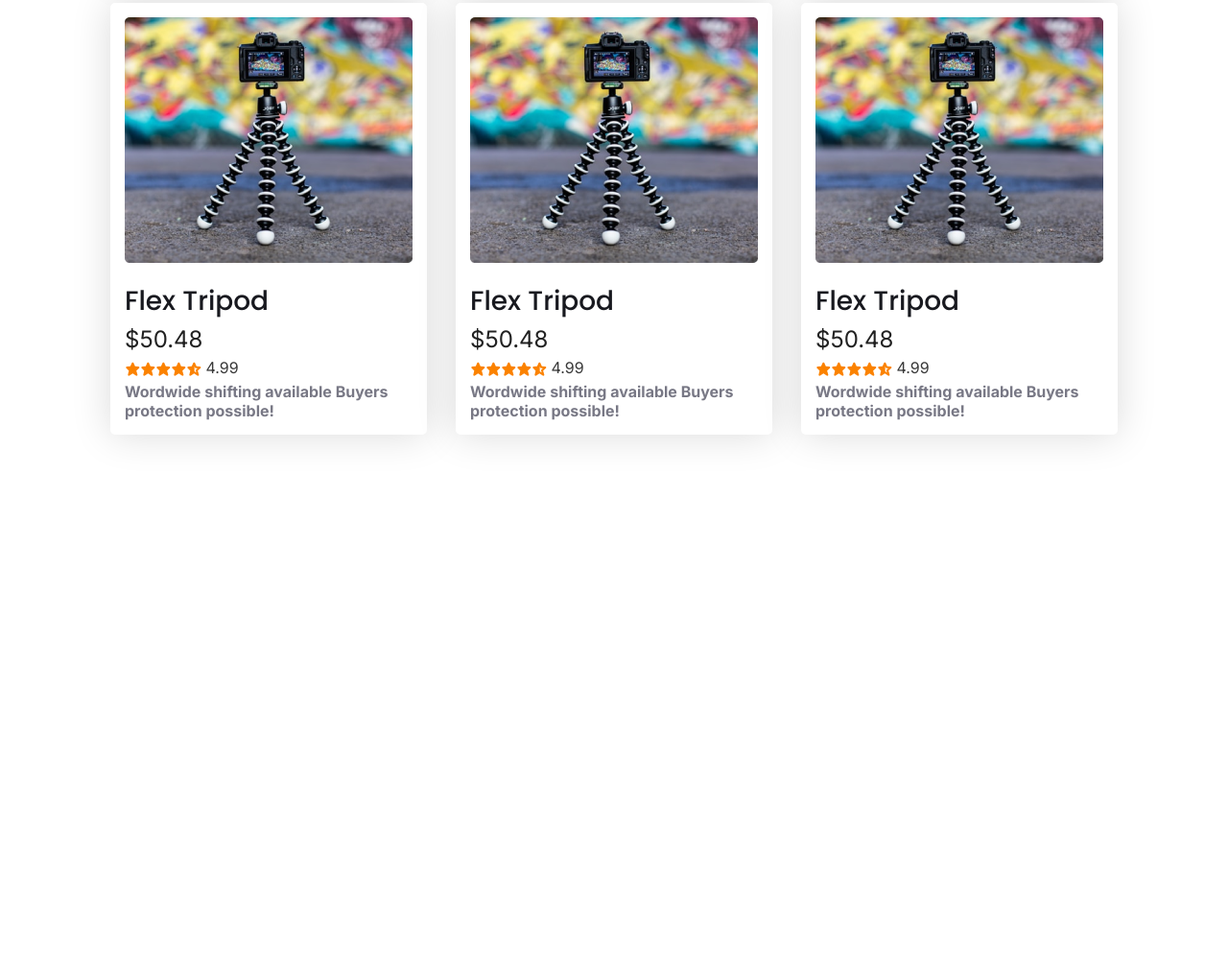
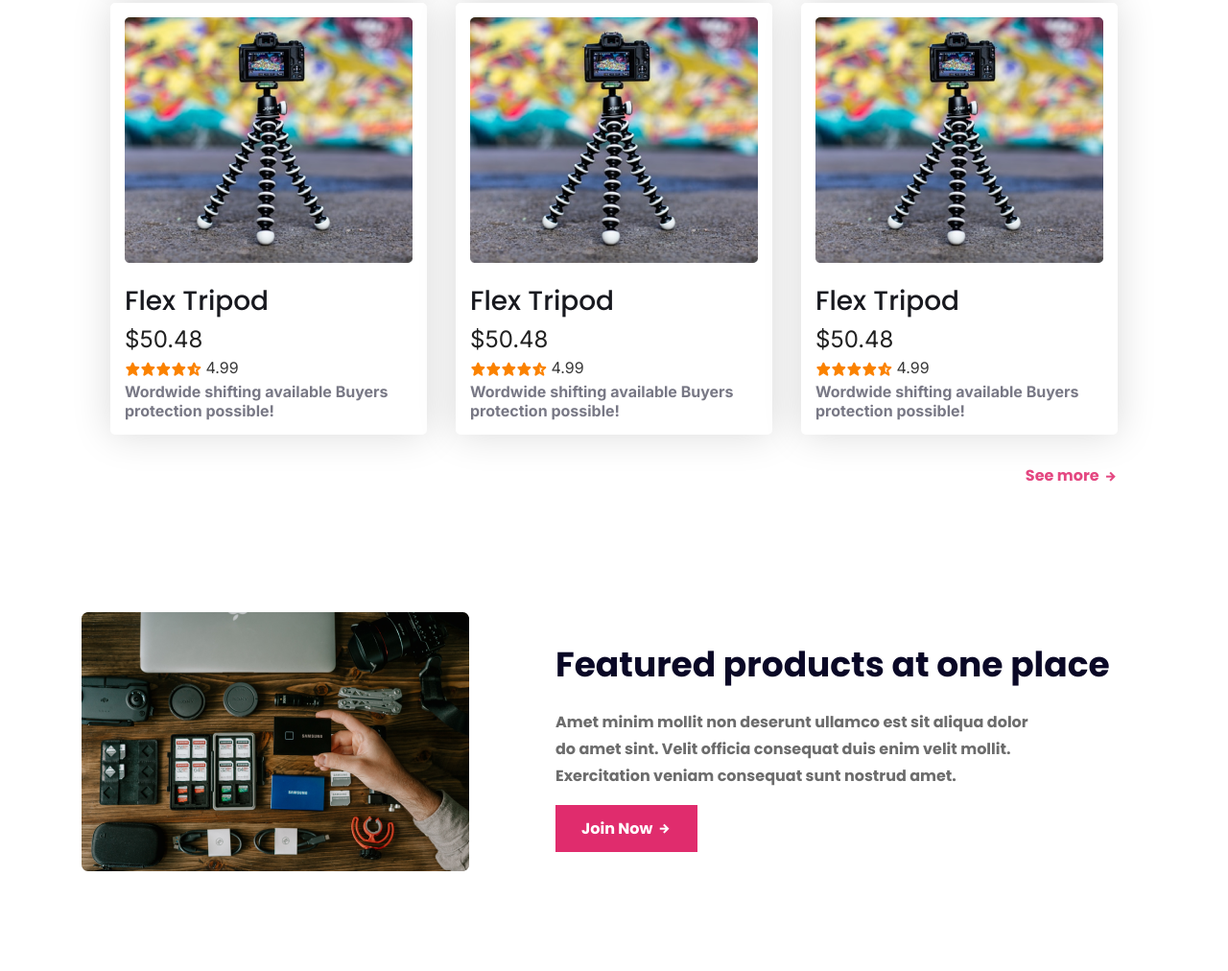
Before and after one commit to mdrieadmia/Influencer-gear, a plain HTML site: page index.html in a window 1280 px wide. Shown: the part 1912-2924 px from the top of the page at 96% size. Before the commit the page ends 2465 px from the top, so only its background shows below. Drawn offline with nearby package versions, Linux system fonts and the light colour scheme.

Commit message:
Collection and Featured content added

```diff
--- a/index.html
+++ b/index.html
@@ -160,6 +160,21 @@
                         </div>
                     </div>
                 </div>
+                <div class="see_more">
+                    <a href="#">See more <i class='bx bx-right-arrow-alt' ></i></a>
+                </div>
+            </section>
+            <section id="featured">
+                <div class="featured_content">
+                    <div class="featured_image">
+                        <img src="./images/gear.png" alt="">
+                    </div>
+                    <div class="featured_text">
+                        <h3>Featured products at one place</h3>
+                        <p>Amet minim mollit non deserunt ullamco est sit aliqua dolor do amet sint. Velit officia consequat duis enim velit mollit. Exercitation veniam consequat sunt nostrud amet.</p>
+                        <a href="#" class="btn">Join Now <i class='bx bx-right-arrow-alt' ></i></a>
+                    </div>
+                </div>
             </section>
         </div>
     </main>
--- a/styles/responsive.css
+++ b/styles/responsive.css
@@ -1,5 +1,6 @@
 /* ------ Medium Device ------ */
 @media screen and (min-width: 992px) and (max-width:1200px) {
+    #featured,
     .brand_logos,
     .banner_content,
     #menubar {
@@ -13,11 +14,11 @@
     #menubar {
         flex-direction: column;
     }
-
+    .featured_content,
     .banner_content {
         flex-direction: column-reverse;
     }
-
+    .featured_content,
     .banner_content {
         text-align: center;
     }
@@ -29,9 +30,13 @@
     #menubar {
         gap: 20px;
     }
+    #featured,
     .brand_logos,
     .banner_content {
         padding: 30px;
+    }
+    .collection_container{
+        grid-template-columns: repeat(2, 1fr);
     }
 }
 
@@ -42,11 +47,11 @@
     #menubar {
         flex-direction: column;
     }
-
+    .featured_content,
     .banner_content {
         flex-direction: column-reverse;
     }
-
+    .featured_content,
     .banner_content {
         text-align: center;
     }
@@ -59,12 +64,12 @@
     .banner_content {
         gap: 50px;
     }
+    .featured_content,
     .brand_logos,
     .banner_content,
     #menubar {
         padding: 30px;
     }
-
     #banner {
         padding: 0;
     }
@@ -78,4 +83,7 @@
         font-size: 1.75rem;
         line-height: 40px;
     }
+    .collection_container{
+        grid-template-columns: repeat(1, 1fr);
+    }
 }
--- a/styles/style.css
+++ b/styles/style.css
@@ -142,16 +142,19 @@ header{
     margin-bottom: 50px;
 }
 .collection_container{
-    padding: 0 30px 0 30px;
+    max-width: 100%;
+    padding: 0 30px;
     display: grid;
     grid-template-columns: repeat(3, 1fr);
     gap: 30px;
 }
 .collection_item{
+    width: 330px;
     padding: 15px;
     background: var(--light-01);
     border-radius: 5px;
     box-shadow: 0px 0px 40px 0px rgba(0, 0, 0, 0.15);
+    margin: 0 auto;
 }
 .collection_text h3{
     font-size: 1.75rem;
@@ -183,3 +186,46 @@ header{
     font-family: var(--inter);
     color: var(--dark-05);
 }
+.see_more{
+    display: flex;
+    justify-content: end;
+    padding: 30px;
+}
+.see_more a{
+    font-size: 1rem;
+    font-weight: 700;
+    font-family: var(--poppins);
+    color: #e02c6ede;
+}
+/* ----- Featured Section ----- */
+#featured{
+    padding-bottom: 100px;
+}
+.featured_content{
+    display: flex;
+    justify-content: start;
+    align-items: center;
+    gap: 90px;
+}
+.featured_image img{
+    width: 100%;
+}
+.featured_text h3{
+    font-size: 2.25rem;
+    font-weight: 700;
+    font-family: var(--poppins);
+    line-height: 60px;
+    color: #0a0826;
+}
+.featured_text p{
+    max-width: 500px;
+    font-size: 1rem;
+    font-weight: 700;
+    font-family: var(--poppins);
+    line-height: 28px;
+    color: var(--dark-04);
+    margin: 16px 0;
+}
+.featured_text .btn{
+    border-radius: 0;
+}
```
